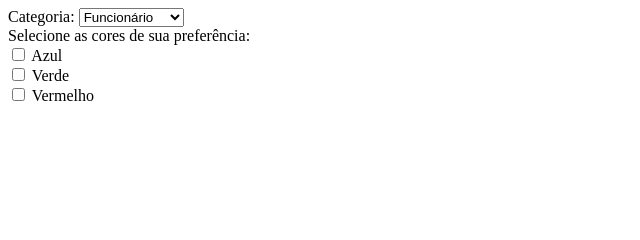
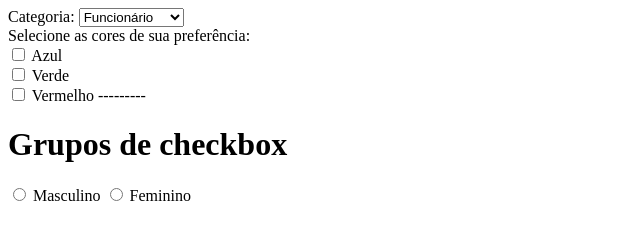
Before and after one commit to Nylxteste/formulario, a plain HTML site: page index.html in a window 1280 px wide. Shown: the whole page, without its empty margins (0-640 px from the left). Drawn offline with Linux system fonts and the light colour scheme.

Commit message:
modificado 09032022

```diff
--- a/index.html
+++ b/index.html
@@ -26,6 +26,16 @@
         <input type="checkbox" name="red" id="red">
         <label for="red">Vermelho</label>
 
+
+        ---------
+
+        <h1>Grupos de checkbox</h1>
+       <input type="radio" name="radio-group" id="radio1" value="m">
+       <label for="radio1">Masculino</label>
+       <input type="radio" name="radio-group" id="radio2" value="f">
+       <label for="radio2">Feminino</label>
+
+
     </div>
     </body>
 </html>
```
